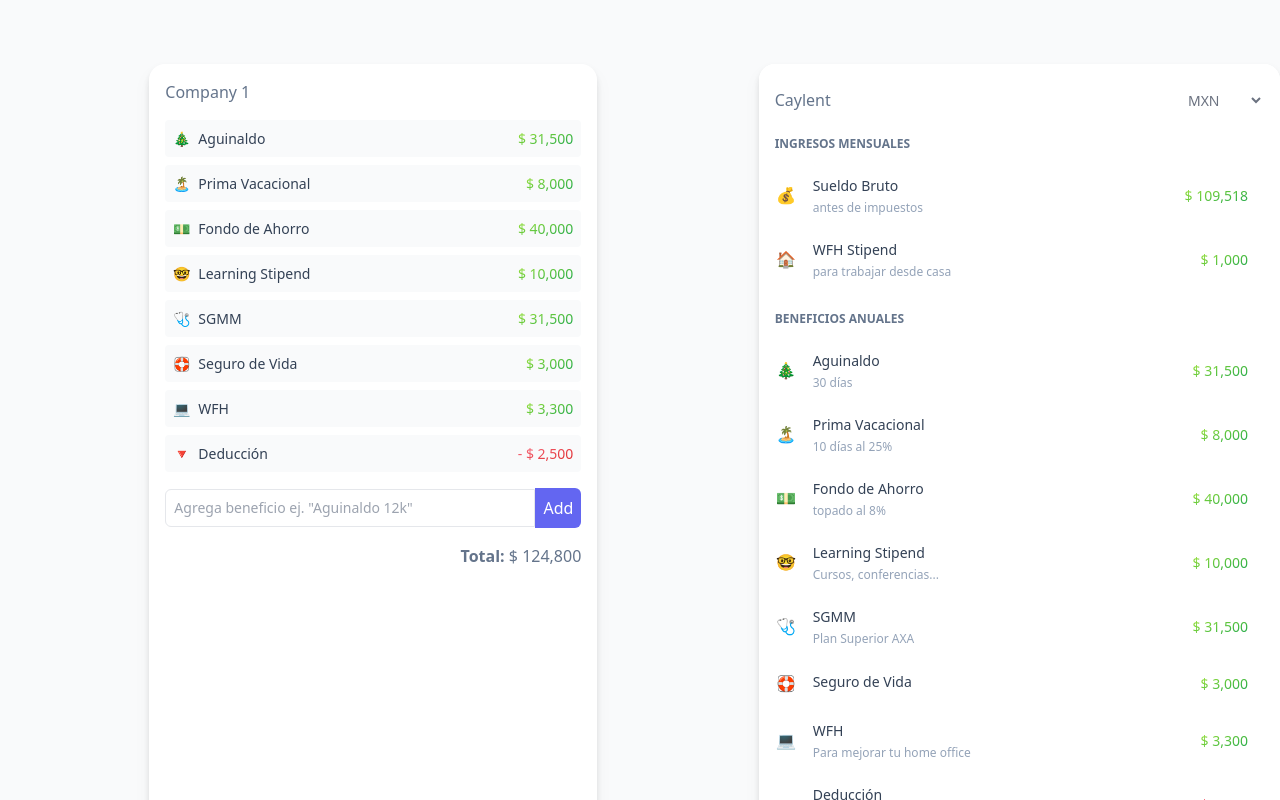
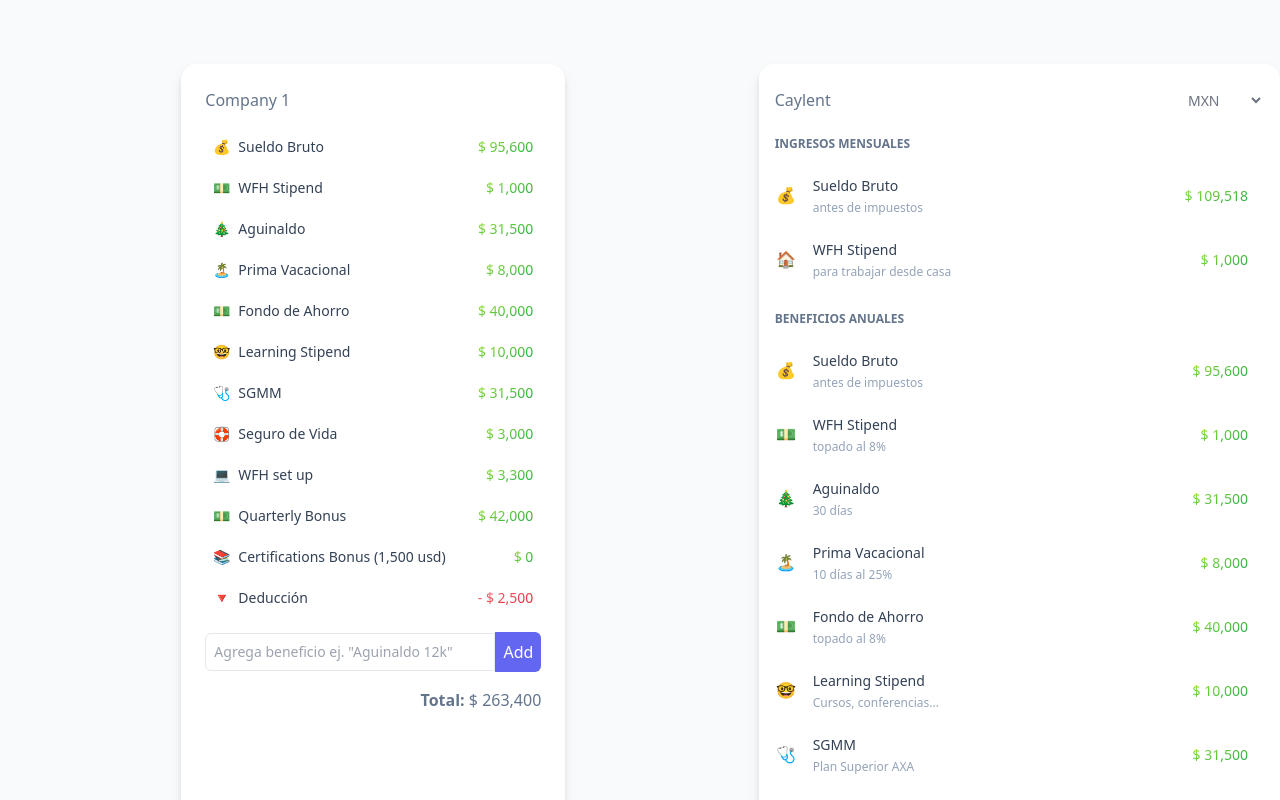
Before and after one commit to carlostorresg-com/salariocompara, a React (Vite) app: page / in a window 1280 px wide. Shown: the top 800 px of the page. Built offline with nearby package versions, Linux system fonts and the light colour scheme.

Commit message:
add initial benefits

```diff
--- a/src/App.jsx
+++ b/src/App.jsx
@@ -25,7 +25,24 @@
 ];
 
 const benefitsYearly = [
-  { emoji: '🎄', name: 'Aguinaldo', description: '30 días', amount: '31500' },
+  {
+    emoji: '💰',
+    name: 'Sueldo Bruto',
+    description: 'antes de impuestos',
+    amount: 95600,
+  },
+  {
+    emoji: '💵',
+    name: 'WFH Stipend',
+    description: 'topado al 8%',
+    amount: 1000,
+  },
+  {
+    emoji: '🎄',
+    name: 'Aguinaldo',
+    description: '30 días',
+    amount: 31500,
+  },
   {
     emoji: '🏝️',
     name: 'Prima Vacacional',
@@ -57,9 +74,21 @@
   },
   {
     emoji: '💻',
-    name: 'WFH',
+    name: 'WFH set up',
     description: 'Para mejorar tu home office',
     amount: 3300,
+  },
+  {
+    emoji: '💵',
+    name: 'Quarterly Bonus',
+    description: 'Para mejorar tu home office',
+    amount: 42000,
+  },
+  {
+    emoji: '📚',
+    name: 'Certifications Bonus (1,500 usd)',
+    description: 'Exam reimbursement + bonus',
+    amount: 0,
   },
   {
     emoji: '🔻',
--- a/src/components/Item.jsx
+++ b/src/components/Item.jsx
@@ -23,7 +23,7 @@
   return (
     <div
       key={index}
-      className="group flex items-center justify-between p-2 mb-2 bg-gray-50 rounded hover:bg-gray-100 transition duration-200 text-sm text-slate-700"
+      className="group flex items-center justify-between p-2 my-1 rounded hover:bg-gray-50 transition duration-200 text-sm text-slate-700"
       ref={provided.innerRef}
       {...provided.draggableProps}
       {...provided.dragHandleProps}
@@ -31,6 +31,7 @@
       <span className="mr-2">{item.emoji}</span>
       <span className="flex-grow">{item.name}</span>
       {editingIndex === index ? (
+        // TODO Refactor out into EditableMoneyLabel
         // TODO Fix: input width, it's too big
         <span className="grow-0 w-15">
           <input
@@ -105,6 +106,8 @@
           />
         </svg>
       </button>
+      {/* TODO Add description */}
+      {/* TODO Figure out how to do display $ after taxes */}
     </div>
   );
 };
--- a/src/components/ItemListContainer.jsx
+++ b/src/components/ItemListContainer.jsx
@@ -58,7 +58,7 @@
 
   // TODO Fix flashy reorder on DragEnd
   return (
-    <div className="max-w-md mx-auto p-4 mt-6 border-0 rounded-2xl drop-shadow-lg bg-white md:w-5/12">
+    <div className="max-w-sm mx-auto p-6 mt-6 border-0 rounded-2xl drop-shadow-lg bg-white md:w-5/12">
       <h6 className="mb-4">Company 1</h6>
       <div className="space-y-2">
         <DragDropContext onDragEnd={handleDragEnd}>
```
